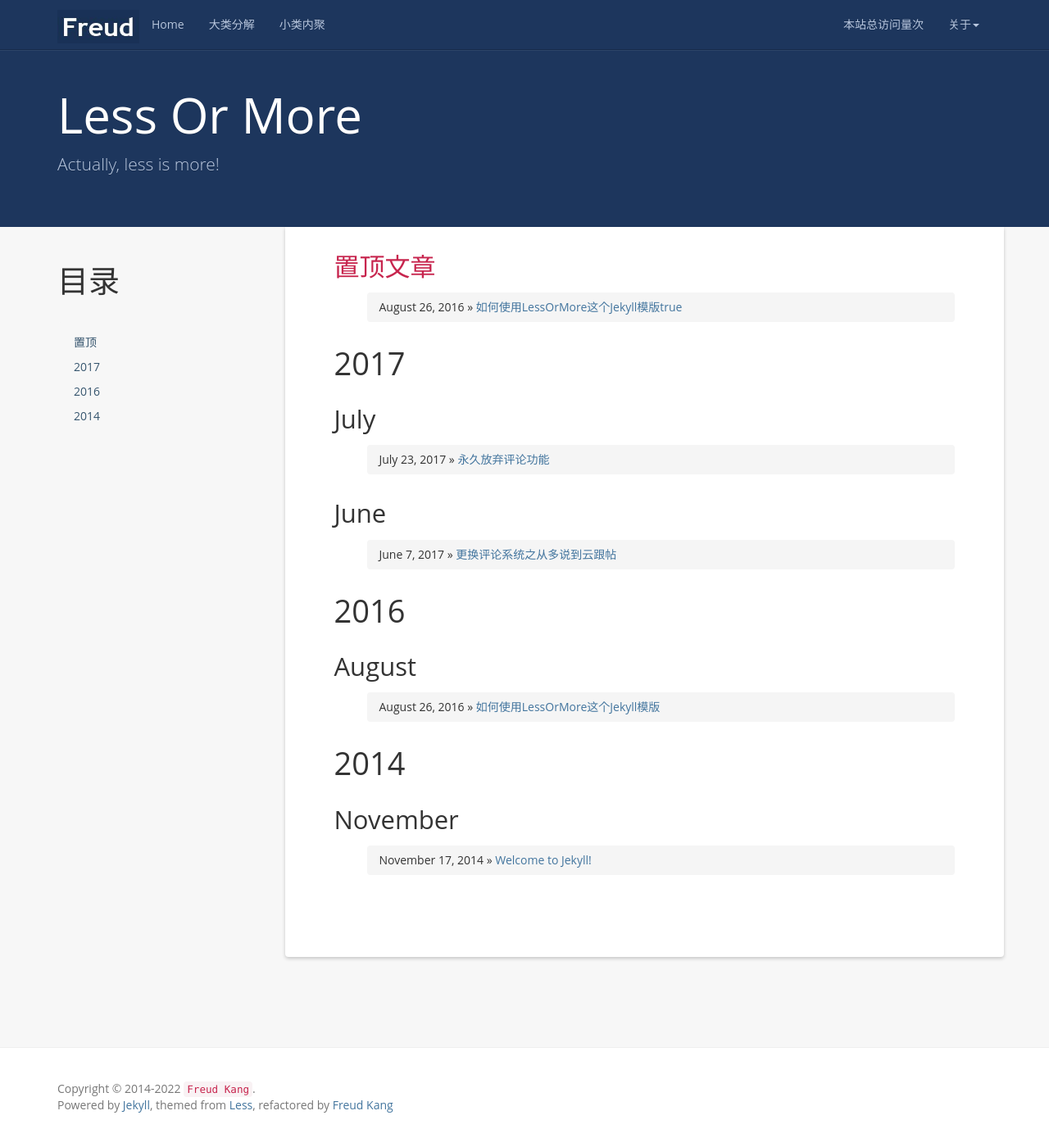
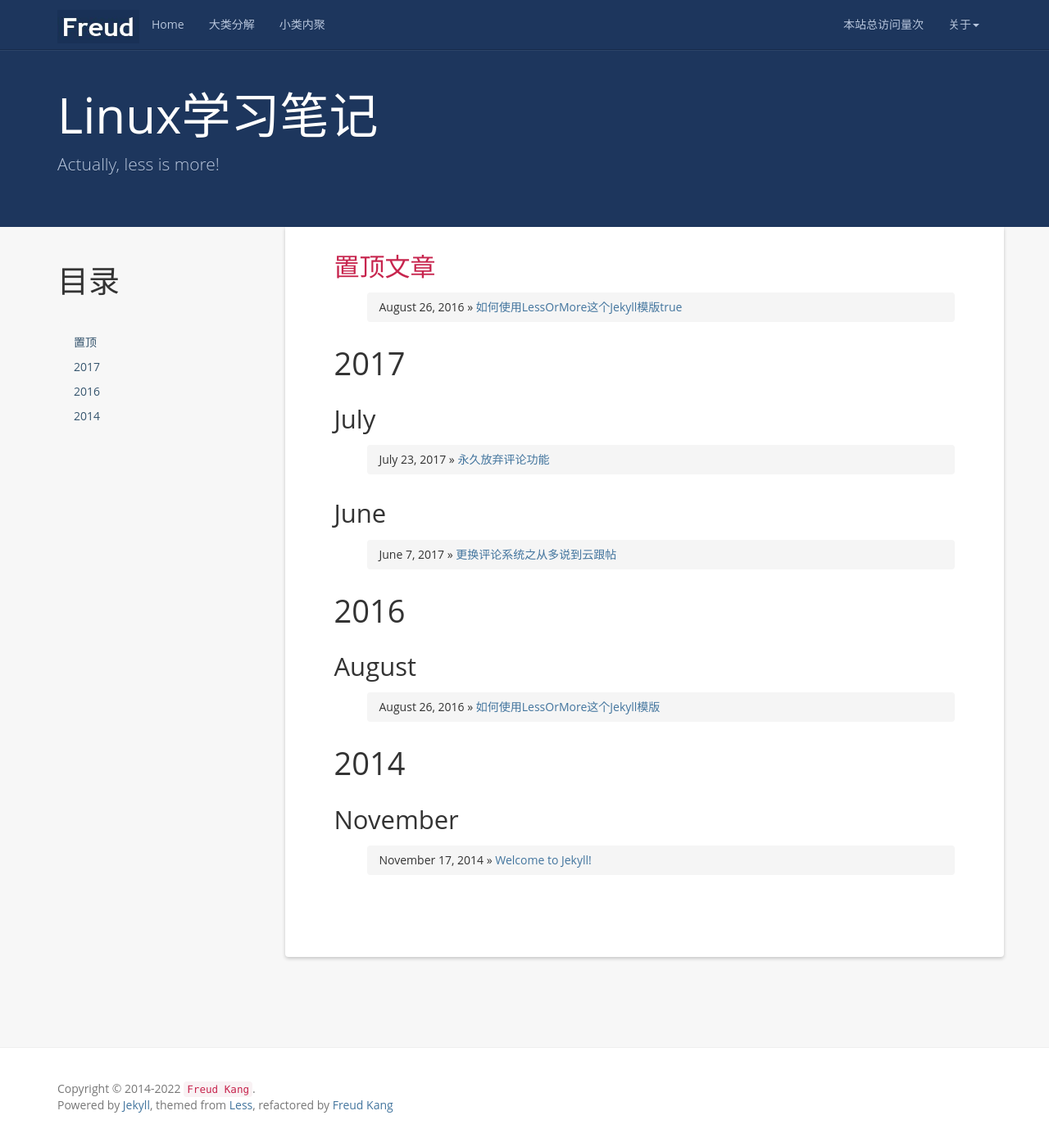
Before and after one commit to lihao87999/blog, a Jekyll site: the page built from index.html, in a window 1280 px wide and 1389 px high. Shown: the whole window at 82% size. Built offline with Jekyll 4.4.1, drawn with Linux system fonts in a browser that asks for light colours; nearby versions of some CDN libraries; a script that is not in the unit is left out; the list of posts is cut into pages by our own code; comment, search, counter and statistics services are not loaded.

Commit message:
Update _config.yml

```diff
--- a/_config.yml
+++ b/_config.yml
@@ -1,13 +1,13 @@
 # Site settings
-name: Less Or More
-email: luoyan35714@126.com
+name: Linux学习笔记
+email: null
 author: Freud Kang
-url: http://www.hifreud.com
+url: null
 resume_site: http://www.hifreud.com/Resume.io/
 github: https://github.com/luoyan35714/
-baseurl: "/LessOrMore"
+baseurl:
 description: Actually, less is more!
-meta_description: 康志华;个人博客;学而不思则罔;思而不学则殆;生命不止;折腾不休
+meta_description: 林浩;个人博客;学而不思则罔;思而不学则殆;生命不止;折腾不休
 motto: It's our wits that make us men.
 banner: 学而不思则罔，思而不学则殆。
 
@@ -17,7 +17,7 @@ paginate: 10
 
 exclude: ['README.md', 'Gemfile.lock', 'Gemfile', 'Rakefile']
 
-github_username: luoyan35714
+github_username: 林浩
 
 # Build settings
 markdown: kramdown
```
